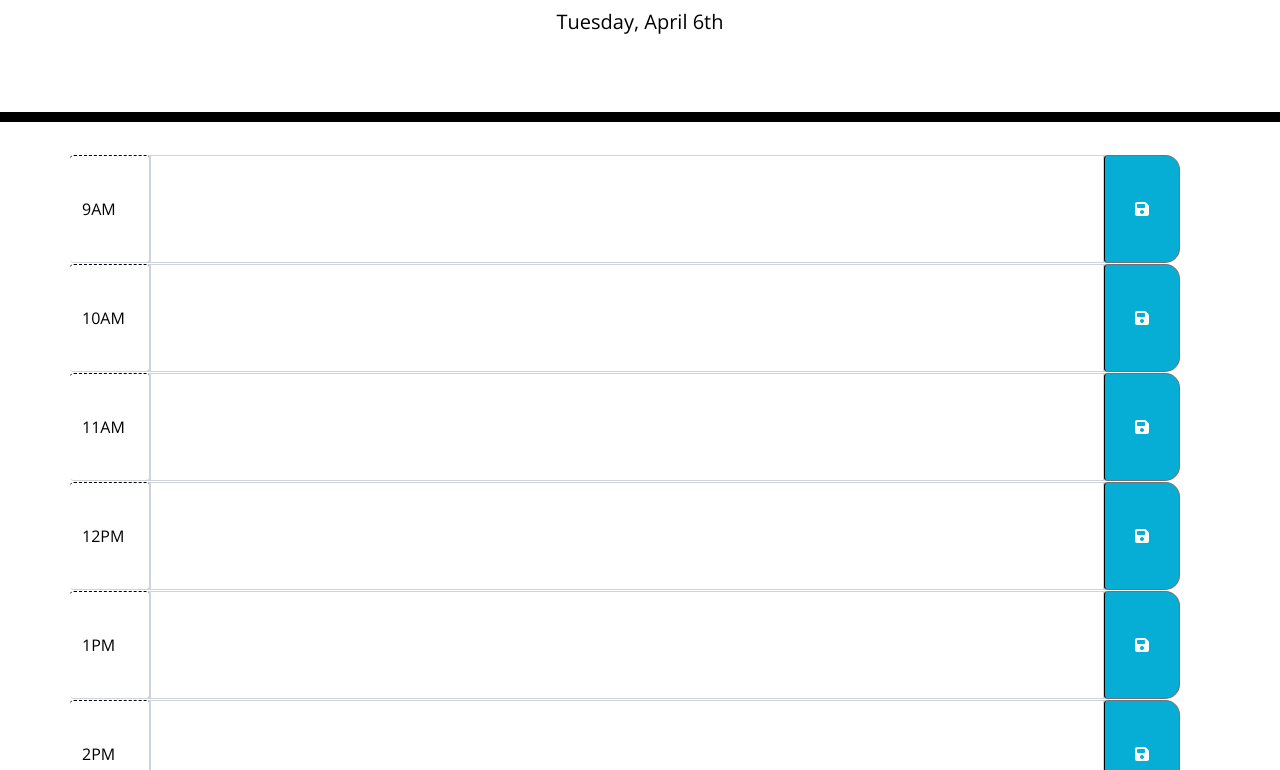
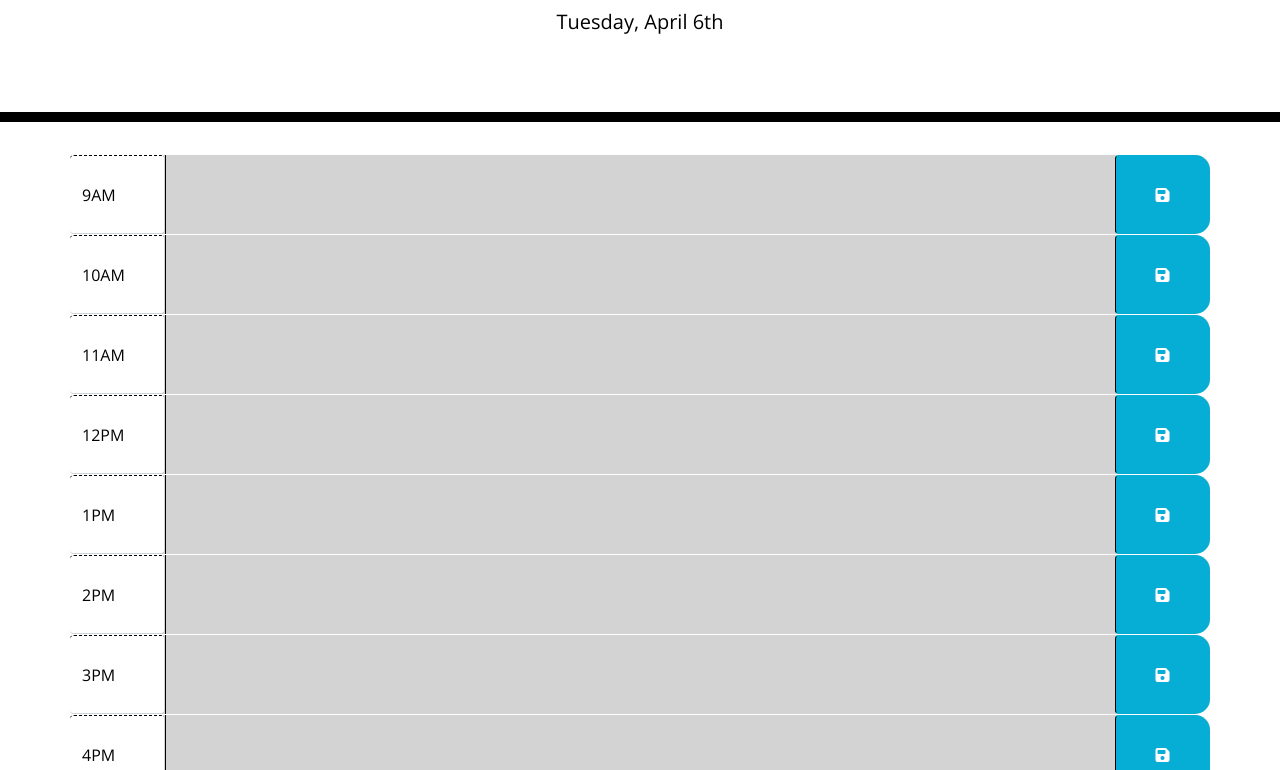
Before and after one commit to JuneXll/day-planner, a plain HTML site: page index.html in a window 1280 px wide. Shown: the part 182-952 px from the top of the page. Drawn offline with nearby package versions, Linux system fonts and the light colour scheme.

Commit message:
Finished jQuery code, updated the html file and final css details

```diff
--- a/index.html
+++ b/index.html
@@ -31,58 +31,58 @@
     </header>
     <div class="container">
       <!-- Timeblocks go here -->
-      <div id="hour9" class="input-group input-group-lg row time-block">
-        <span class="input-group-text hour" id="time inputGroup-sizing-lg">9AM</span>
-        <textarea class="form-control description" id="text" rows="3"></textarea>
-        <button class="btn btn-outline-secondary saveBtn" type="button" id="button-addon2"><i class="fas fa-save"></i></button>
+      <div id="hour9" class="row time-block">
+        <span class="col-md-1 input-group-text hour" id="time inputGroup-sizing-lg">9AM</span>
+        <textarea class="col-md-10 description" id="text" rows="3"></textarea>
+        <button class="btn col-md-1  saveBtn" type="button" id="button-addon2"><i class="fas fa-save"></i></button>
       </div>
 
-      <div id="hour10" class="input-group input-group-lg row time-block">
-        <span class="input-group-text hour" id="time inputGroup-sizing-lg">10AM</span>
-        <textarea class="form-control description" id="text" rows="3"></textarea>
-        <button class="btn btn-outline-secondary saveBtn" type="button" id="button-addon2"><i class="fas fa-save"></i></button>
+      <div id="hour10" class="row time-block">
+        <span class="col-md-1 input-group-text hour" id="time inputGroup-sizing-lg">10AM</span>
+        <textarea class="col-md-10 description" id="text" rows="3"></textarea>
+        <button class="btn col-md-1  saveBtn" type="button" id="button-addon2"><i class="fas fa-save"></i></button>
       </div>
 
-      <div id="hour11" class="input-group input-group-lg row time-block">
-        <span class="input-group-text hour" id="time inputGroup-sizing-lg">11AM</span>
-        <textarea class="form-control description" id="text" rows="3"></textarea>
-        <button class="btn btn-outline-secondary saveBtn" type="button" id="button-addon2"><i class="fas fa-save"></i></button>
+      <div id="hour11" class="row time-block">
+        <span class="col-md-1 input-group-text hour" id="time inputGroup-sizing-lg">11AM</span>
+        <textarea class="col-md-10 description" id="text" rows="3"></textarea>
+        <button class="btn col-md-1  saveBtn" type="button" id="button-addon2"><i class="fas fa-save"></i></button>
       </div>
 
-      <div id="hour12" class="input-group input-group-lg row time-block">
-        <span class="input-group-text hour" id="time inputGroup-sizing-lg">12PM</span>
-        <textarea class="form-control description" id="text" rows="3"></textarea>
-        <button class="btn btn-outline-secondary saveBtn" type="button" id="button-addon2"><i class="fas fa-save"></i></button>
+      <div id="hour12" class=" row time-block">
+        <span class="col-md-1 input-group-text hour" id="time inputGroup-sizing-lg">12PM</span>
+        <textarea class="col-md-10 description" id="text" rows="3"></textarea>
+        <button class="btn col-md-1  saveBtn" type="button" id="button-addon2"><i class="fas fa-save"></i></button>
       </div>
 
-      <div id="hour13" class="input-group input-group-lg row time-block">
-        <span class="input-group-text hour" id="time inputGroup-sizing-lg">1PM</span>
-        <textarea class="form-control description" id="text" rows="3"></textarea>
-        <button class="btn btn-outline-secondary saveBtn" type="button" id="button-addon2"><i class="fas fa-save"></i></button>
+      <div id="hour13" class=" row time-block">
+        <span class="col-md-1 input-group-text hour" id="time inputGroup-sizing-lg">1PM</span>
+        <textarea class="col-md-10 description" id="text" rows="3"></textarea>
+        <button class="btn col-md-1 saveBtn" type="button" id="button-addon2"><i class="fas fa-save"></i></button>
       </div>
 
-      <div id="hour14" class="input-group input-group-lg row time-block">
-        <span class="input-group-text hour" id="time inputGroup-sizing-lg">2PM</span>
-        <textarea class="form-control description" id="text" rows="3"></textarea>
-        <button class="btn btn-outline-secondary saveBtn" type="button" id="button-addon2"><i class="fas fa-save"></i></button>
+      <div id="hour14" class="row time-block">
+        <span class="col-md-1 input-group-text hour" id="time inputGroup-sizing-lg">2PM</span>
+        <textarea class="col-md-10 description" id="text" rows="3"></textarea>
+        <button class="btn col-md-1  saveBtn" type="button" id="button-addon2"><i class="fas fa-save"></i></button>
       </div>
 
-      <div id="hour15" class="input-group input-group-lg row time-block">
-        <span class="input-group-text hour" id="time inputGroup-sizing-lg">3PM</span>
-        <textarea class="form-control description" id="text" rows="3"></textarea>
-        <button class="btn btn-outline-secondary saveBtn" type="button" id="button-addon2"><i class="fas fa-save"></i></button>
+      <div id="hour15" class="row time-block">
+        <span class="col-md-1 input-group-text hour" id="time inputGroup-sizing-lg">3PM</span>
+        <textarea class="col-md-10 description" id="text" rows="3"></textarea>
+        <button class="btn col-md-1  saveBtn" type="button" id="button-addon2"><i class="fas fa-save"></i></button>
       </div>
 
-      <div id="hour16" class="input-group input-group-lg row time-block">
-        <span class="input-group-text hour" id="time inputGroup-sizing-lg">4PM</span>
-        <textarea class="form-control description" id="text" rows="3"></textarea>
-        <button class="btn btn-outline-secondary saveBtn" type="button" id="button-addon2"><i class="fas fa-save"></i></button>
+      <div id="hour16" class="row time-block">
+        <span class="col-md-1 input-group-text hour" id="time inputGroup-sizing-lg">4PM</span>
+        <textarea class="col-md-10 description" id="text" rows="3"></textarea>
+        <button class="btn col-md-1  saveBtn" type="button" id="button-addon2"><i class="fas fa-save"></i></button>
       </div>
 
-      <div id="hour17" class="input-group input-group-lg row time-block">
-        <span class="input-group-text hour" id="time inputGroup-sizing-lg">5PM</span>
-        <textarea class="form-control description" id="text" rows="3"></textarea>
-        <button class="btn btn-outline-secondary saveBtn" type="button" id="button-addon2"><i class="fas fa-save"></i></button>
+      <div id="hour17" class="row time-block">
+        <span class="col-md-1 input-group-text hour" id="time inputGroup-sizing-lg">5PM</span>
+        <textarea class="col-md-10 description" id="text" rows="3"></textarea>
+        <button class="btn col-md-1 saveBtn" type="button" id="button-addon2"><i class="fas fa-save"></i></button>
       </div>
     </div>
 
--- a/scripts.js
+++ b/scripts.js
@@ -18,10 +18,11 @@ var today = moment().format("dddd, MMMM Do")
 currentDay.text(today);
 
 $(document).ready(function () {
-    // saveBtn click listener
+    // Listen to the save button
     $(".saveBtn").on("click", function () {
-        // Get nearby values of the description in JQuery
+        // Get values of description
         var text = $(this).siblings(".description").val();
+        //Get the block time
         var time = $(this).parent().attr("id");
 
         // Save text in local storage
@@ -29,20 +30,20 @@ $(document).ready(function () {
     })
 
     function timeTracker() {
-        //get current number of hours.
-        var timeNow = moment().hour();
+        //Gets the current hour
+        var now = moment().hour();
 
-        // loop over time blocks
+        // Loops over the time block
         $(".time-block").each(function () {
-            var blockTime = parseInt($(this).attr("id").split("hour")[1]);
+            var timeBlock = parseInt($(this).attr("id").split("hour")[1]);
 
-            // To check the time and add the classes for background indicators
-            if (blockTime < timeNow) {
+            // Checks the current time and replaces background with past, present and future classes
+            if (timeBlock < now) {
                 $(this).removeClass("future");
                 $(this).removeClass("present");
                 $(this).addClass("past");
             }
-            else if (blockTime === timeNow) {
+            else if (timeBlock === now) {
                 $(this).removeClass("past");
                 $(this).removeClass("future");
                 $(this).addClass("present");
@@ -56,16 +57,16 @@ $(document).ready(function () {
         })
     }
 
-    // Get item from local storage if any
-    $("#hour9 .description").val(localStorage.getItem("hour8"));
-    $("#hour10 .description").val(localStorage.getItem("hour9"));
-    $("#hour11 .description").val(localStorage.getItem("hour10"));
-    $("#hour12 .description").val(localStorage.getItem("hour11"));
-    $("#hour13 .description").val(localStorage.getItem("hour12"));
-    $("#hour14 .description").val(localStorage.getItem("hour13"));
-    $("#hour15 .description").val(localStorage.getItem("hour14"));
-    $("#hour16 .description").val(localStorage.getItem("hour15"));
-    $("#hour17 .description").val(localStorage.getItem("hour16"));
+    // Get the descriptions from the local storage.
+    $("#hour9 .description").val(localStorage.getItem("hour9"));
+    $("#hour10 .description").val(localStorage.getItem("hour10"));
+    $("#hour11 .description").val(localStorage.getItem("hour11"));
+    $("#hour12 .description").val(localStorage.getItem("hour12"));
+    $("#hour13 .description").val(localStorage.getItem("hour13"));
+    $("#hour14 .description").val(localStorage.getItem("hour14"));
+    $("#hour15 .description").val(localStorage.getItem("hour15"));
+    $("#hour16 .description").val(localStorage.getItem("hour16"));
+    $("#hour17 .description").val(localStorage.getItem("hour17"));
 
     timeTracker();
 })
--- a/style.css
+++ b/style.css
@@ -11,10 +11,6 @@ textarea {
   color: #000000;
   border-left: 1px solid black;
   padding: 10px;
-}
-
-i {
-  width:50px;
 }
 
 .jumbotron {
@@ -36,6 +32,7 @@ i {
 
 .row {
   white-space: pre-wrap;
+  height:80px;
   border-top: 1px solid white;
 }
 
@@ -48,17 +45,17 @@ i {
 }
 
 .past {
-  background-color: #d3d3d3;
+  background-color: #d3d3d3 !important;
   color: white;
 }
 
 .present {
-  background-color: #ff6961;
+  background-color: #ff6961 !important;
   color: white;
 }
 
 .future {
-  background-color: #77dd77;
+  background-color: #77dd77 !important;
   color: white;
 }
 
```
